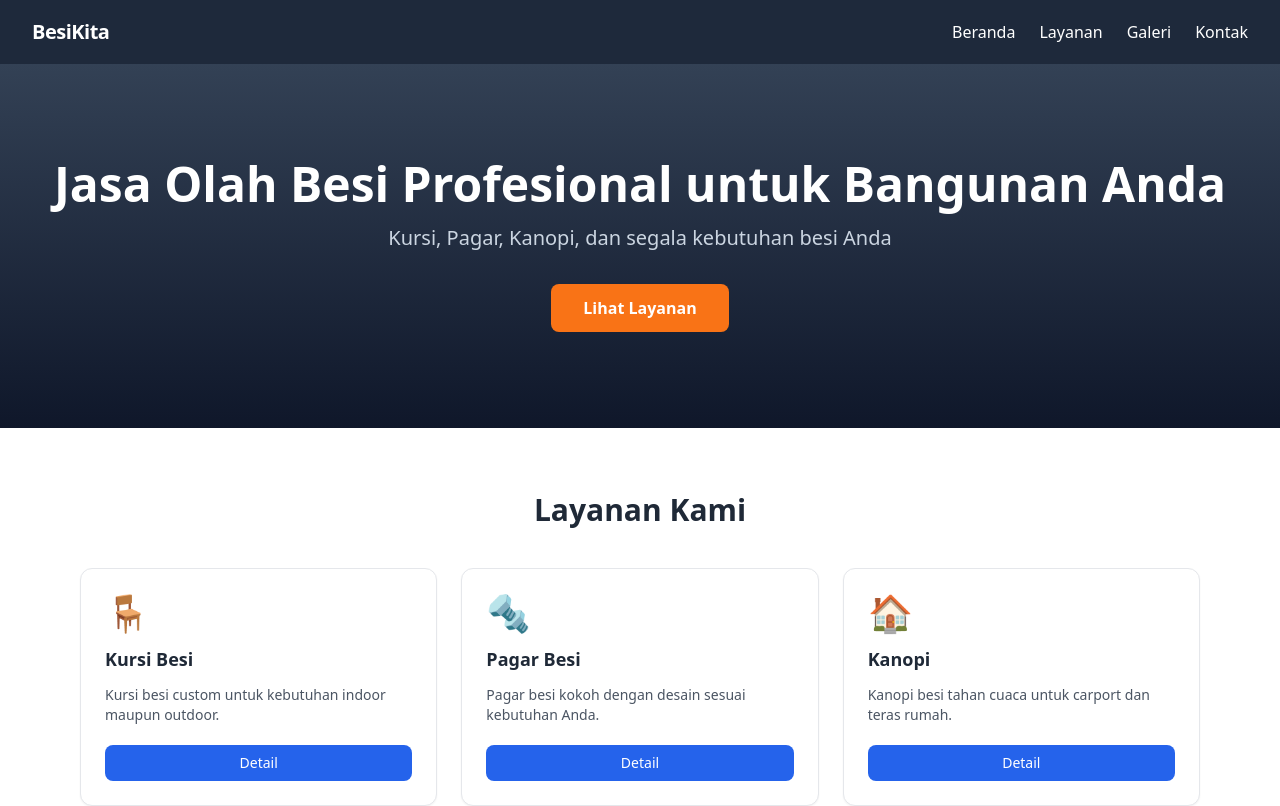
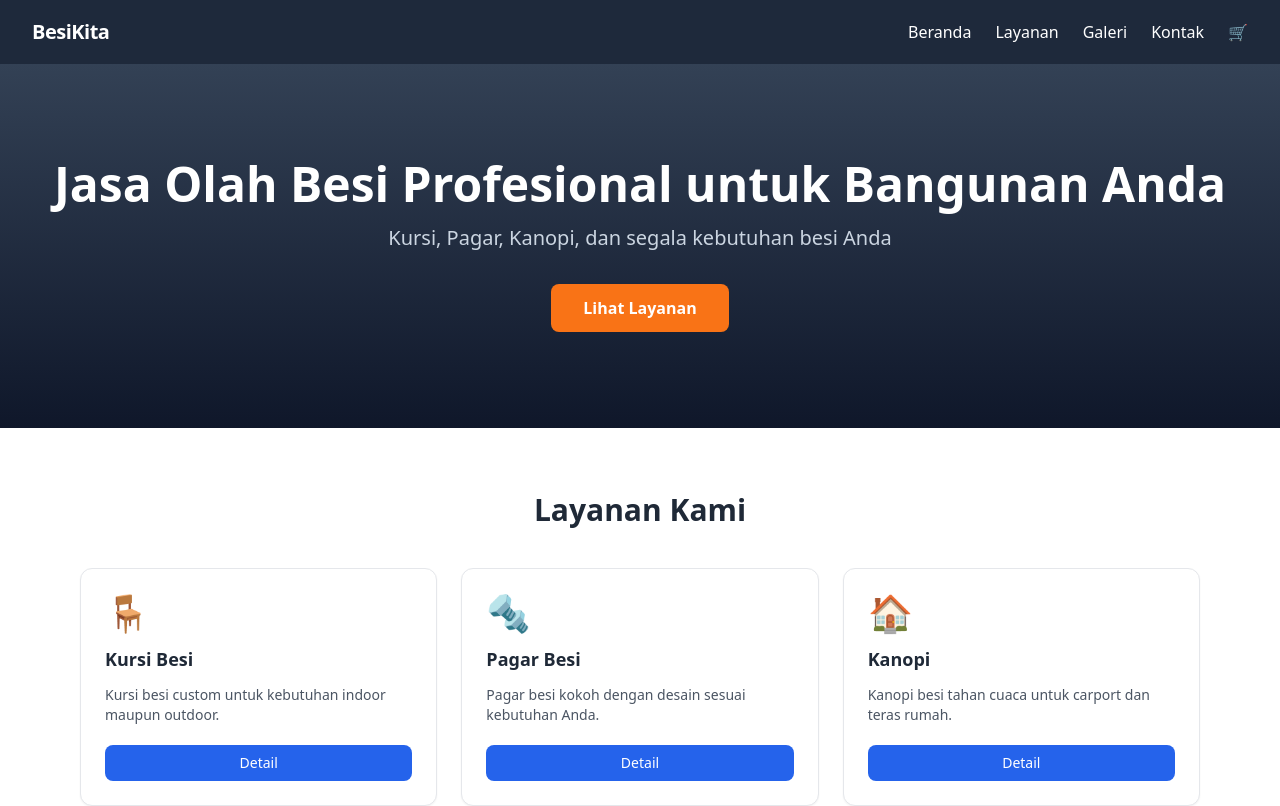
Before and after one commit to ne-he/Besi, a Next.js app: page / in a window 1280 px wide. Shown: the top 806 px of the page. Built offline with nearby package versions, Linux system fonts and the light colour scheme.

Commit message:
V4: 9.1 Navbar - link cart dan Cart_Badge

```diff
--- a/components/Navbar.tsx
+++ b/components/Navbar.tsx
@@ -1,6 +1,16 @@
+"use client";
+
 import Link from "next/link";
+import { useState, useEffect } from "react";
+import { getCart } from "@/utils/cart";
 
 export default function Navbar() {
+  const [cartCount, setCartCount] = useState(0);
+
+  useEffect(() => {
+    setCartCount(getCart().length);
+  }, []);
+
   return (
     <nav className="bg-slate-800 text-white">
       <div className="max-w-7xl mx-auto px-4 sm:px-6 lg:px-8">
@@ -21,6 +31,15 @@ export default function Navbar() {
             <Link href="/contact" className="hover:text-slate-300 transition-colors">
               Kontak
             </Link>
+            <Link href="/cart" className="relative hover:text-slate-300 transition-colors">
+              <span>🛒</span>
+              <span className="sr-only">Keranjang</span>
+              {cartCount > 0 && (
+                <span className="absolute -top-2 -right-2 bg-orange-500 text-white text-xs font-bold rounded-full w-5 h-5 flex items-center justify-center leading-none">
+                  {cartCount}
+                </span>
+              )}
+            </Link>
           </div>
         </div>
       </div>
```
Also changed, not shown: .kiro/specs/besikita-v4-keranjang-pesanan/tasks.md.
